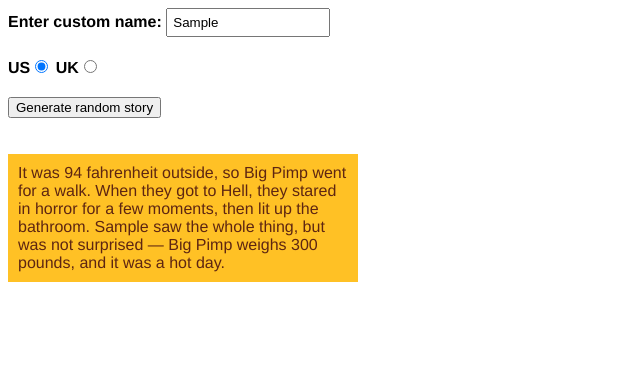
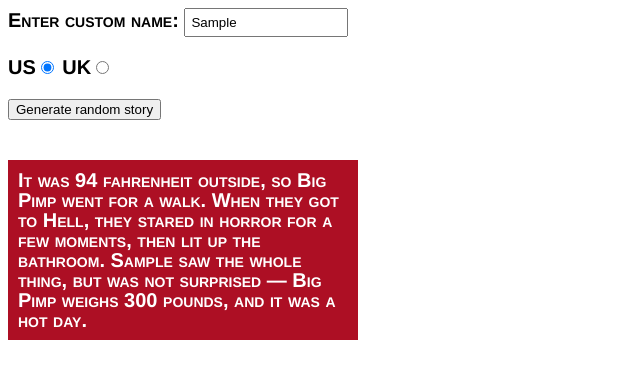
Before and after one commit to yoejoder/yoejoder.github.io, a plain HTML site: page wa/wa9.html in a window 1280 px wide. Both pictures are taken after typing "Sample" into the empty fields and a click on the button "Generate random story". Shown: the whole page, without its empty margins (0-640 px from the left). Drawn offline with Linux system fonts and the light colour scheme.

Commit message:
css stuff

```diff
--- a/wa/wa9.html
+++ b/wa/wa9.html
@@ -10,7 +10,7 @@
     <style>
 
     body {
-      font-family: helvetica, sans-serif;
+      font: small-caps bold 20px/1 helvetica;
       width: 350px;
     }
 
@@ -28,8 +28,8 @@
     }
 
     p {
-      background: #FFC125;
-      color: #5E2612;
+      background: #ad0f24;
+      color: #ffffff;
       padding: 10px;
       visibility: hidden;
     }
```
